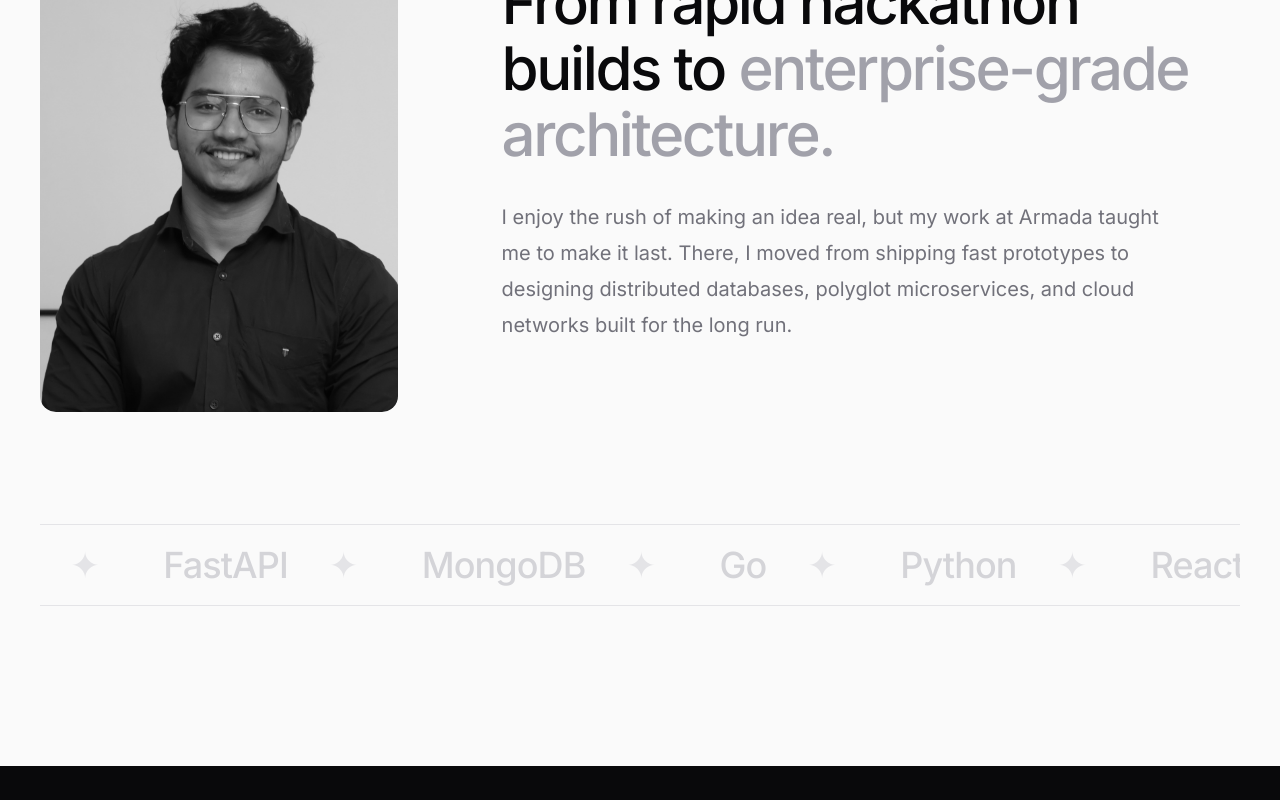
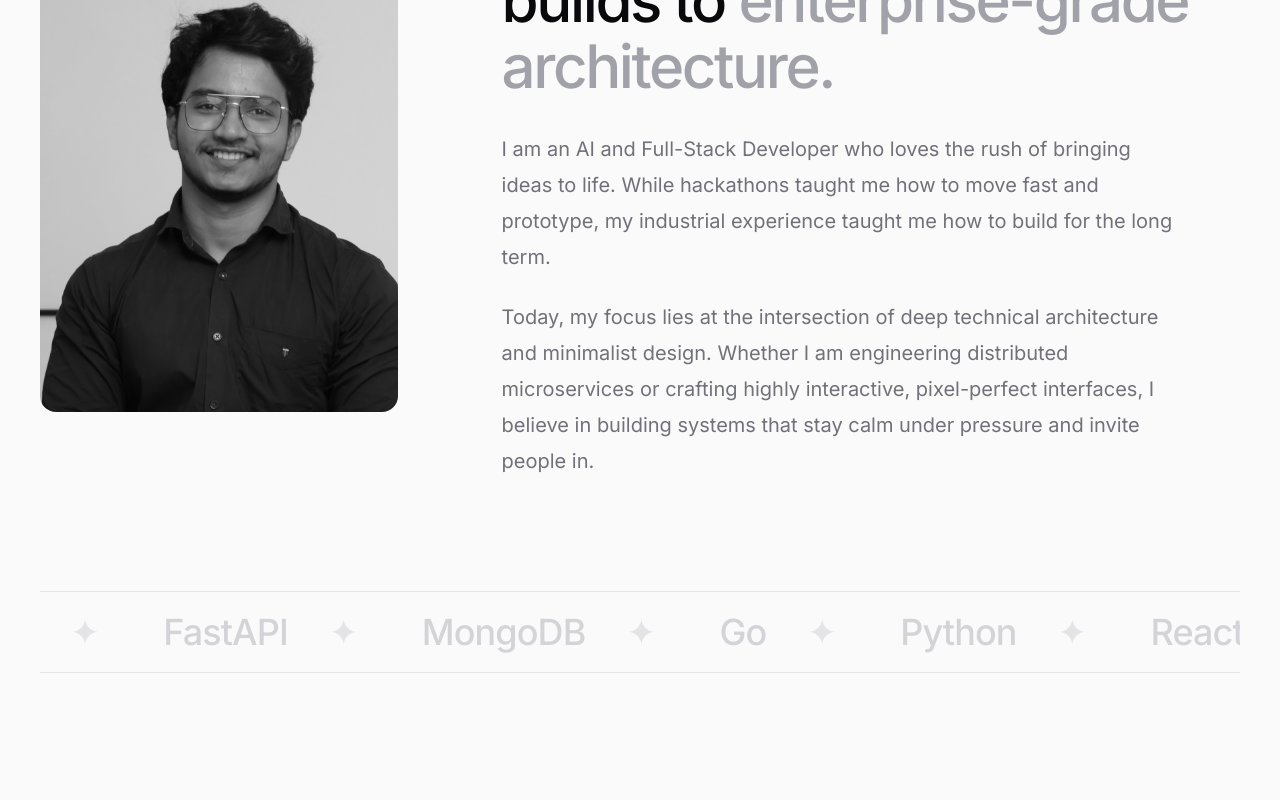
Before and after one commit to AkshayAJoseph/akshay-joseph-portfolio, a Next.js app: page / in a window 1280 px wide. Shown: the part 1060-1860 px from the top of the page. Built offline with nearby package versions, Linux system fonts and the light colour scheme.

Commit message:
content: rewrite about section and add social links to footer

```diff
--- a/app/page.tsx
+++ b/app/page.tsx
@@ -183,12 +183,14 @@ export default function Home() {
                 enterprise-grade architecture.
               </span>
             </h2>
-            <p className="mt-8 max-w-2xl text-lg leading-8 text-zinc-500 lg:text-xl lg:leading-9">
-              I enjoy the rush of making an idea real, but my work at Armada
-              taught me to make it last. There, I moved from shipping fast
-              prototypes to designing distributed databases, polyglot
-              microservices, and cloud networks built for the long run.
+            <div className="mt-8 flex max-w-2xl flex-col gap-6 text-lg leading-8 text-zinc-500 lg:text-xl lg:leading-9">
+              <p>
+                I am an AI and Full-Stack Developer who loves the rush of bringing ideas to life. While hackathons taught me how to move fast and prototype, my industrial experience taught me how to build for the long term.
               </p>
+              <p>
+                Today, my focus lies at the intersection of deep technical architecture and minimalist design. Whether I am engineering distributed microservices or crafting highly interactive, pixel-perfect interfaces, I believe in building systems that stay calm under pressure and invite people in.
+              </p>
+            </div>
           </div>
         </Reveal>
 
@@ -294,12 +296,32 @@ export default function Home() {
             <h2 className="max-w-3xl text-5xl font-medium tracking-[-0.06em] sm:text-7xl">
               Let&apos;s build what&apos;s next.
             </h2>
+            <div className="mt-12 flex flex-col items-start gap-8 sm:flex-row sm:items-center sm:gap-10">
               <MotionLink
                 href="mailto:akshayjoseph003@gmail.com"
-              className="mt-12 inline-block border-b border-white pb-2 text-lg"
+                className="inline-block border-b border-white pb-2 text-lg"
               >
                 akshayjoseph003@gmail.com ↗
               </MotionLink>
+              <div className="flex items-center gap-6 text-sm text-zinc-400">
+                <MotionLink
+                  href="https://github.com/YOUR_USERNAME"
+                  target="_blank"
+                  rel="noopener noreferrer"
+                  className="transition-colors hover:text-white"
+                >
+                  GitHub ↗
+                </MotionLink>
+                <MotionLink
+                  href="https://linkedin.com/in/YOUR_USERNAME"
+                  target="_blank"
+                  rel="noopener noreferrer"
+                  className="transition-colors hover:text-white"
+                >
+                  LinkedIn ↗
+                </MotionLink>
+              </div>
+            </div>
           </Reveal>
           <div className="mt-28 flex justify-between border-t border-zinc-800 pt-6 text-xs text-zinc-600">
             <span>© 2026 Akshay Joseph</span>
```
Lines whose indentation alone changed are shown as unchanged.
